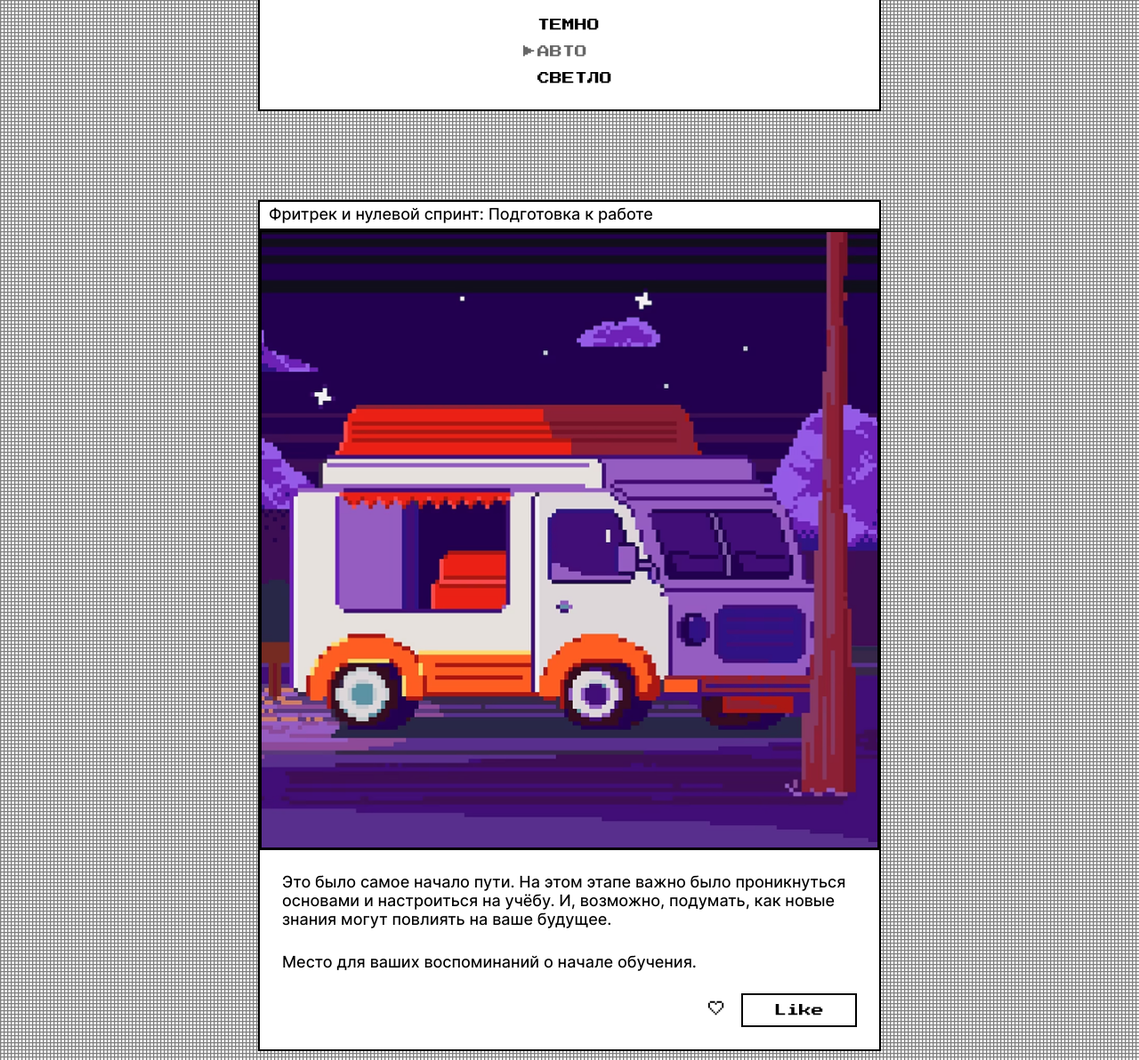
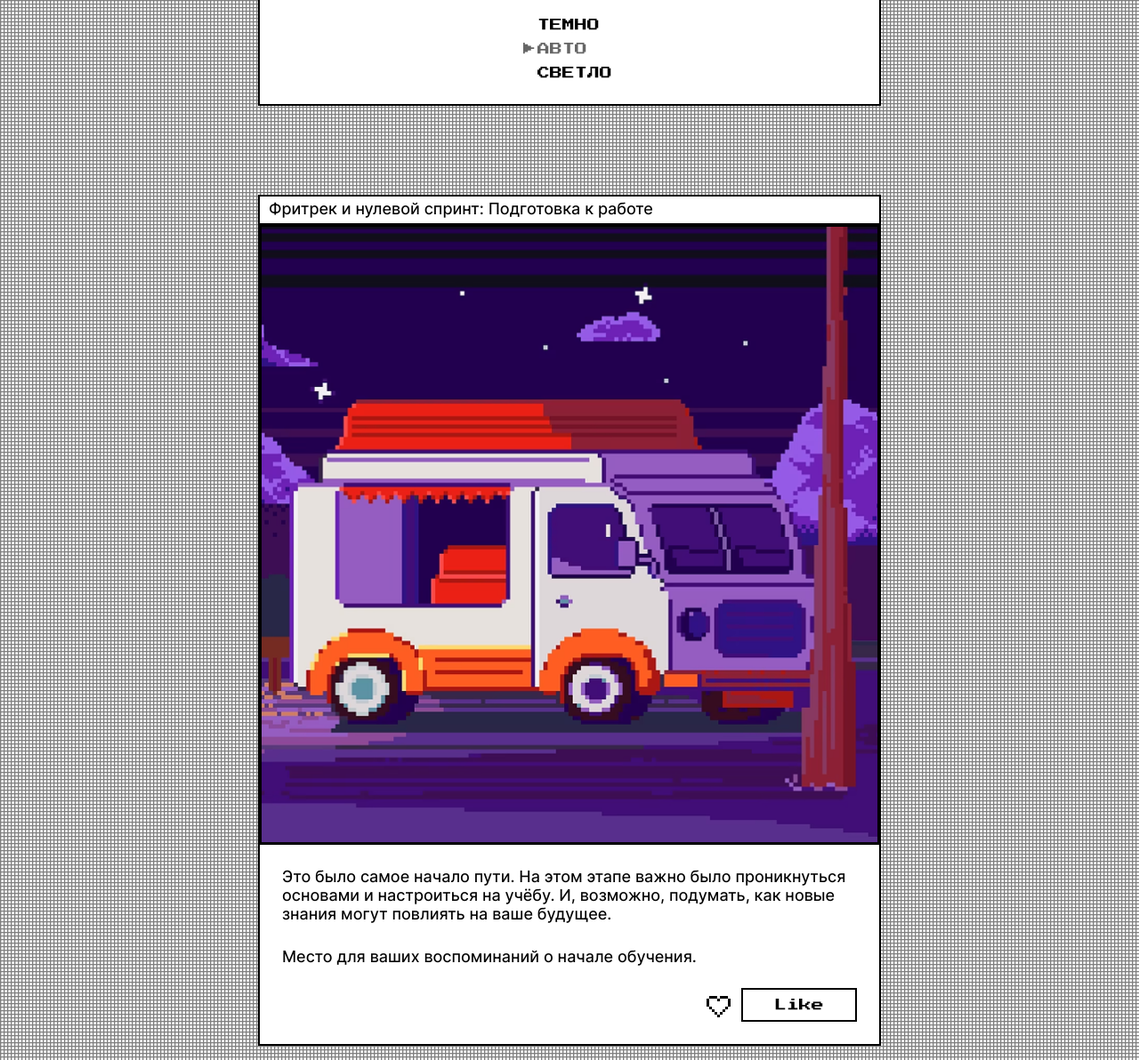
Before and after one commit to Brodyagados/zakrivayuschiy-teg, a website: page index.html in a window 1280 px wide. Shown: the part 348-1540 px from the top of the page at 89% size. Drawn offline with Linux system fonts and the light colour scheme.

Commit message:
Правки стилей

```diff
--- a/index.html
+++ b/index.html
@@ -74,7 +74,6 @@
             <button type="button" class="card__icon-button">
               <svg
                 class="like-icon"
-                viewBox="0 0 39 36"
                 fill="none"
                 xmlns="http://www.w3.org/2000/svg"
               >
@@ -103,7 +102,7 @@
               </svg>
             </button>
             <button type="button" class="card__like-button styled-button">
-              <span>Like</span>
+              <span class="button__text">Like</span>
             </button>
           </div>
         </div>
--- a/styles/style.css
+++ b/styles/style.css
@@ -62,7 +62,7 @@
 .theme-menu__list {
   display: flex;
   flex-direction: column;
-  gap: 11px;
+  gap: 8px;
   align-items: start;
 }
 
@@ -170,6 +170,7 @@
 .card__icon-button {
   inline-size: 41px;
   block-size: 38px;
+  margin-inline-end: 4px;
   border: 2px solid transparent;
   transition: border-color 0.3s ease;
 }
```
